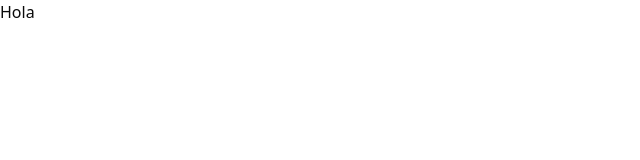
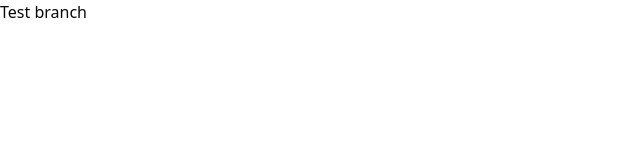
Before and after one commit to FedericoHerreraa/ng-fumigaciones, a Next.js app: page / in a window 1280 px wide. Shown: the top 160 px of the page, without its empty margins (0-640 px from the left). Built offline with nearby package versions, Linux system fonts and the light colour scheme.

Commit message:
starting test branch

```diff
--- a/app/page.tsx
+++ b/app/page.tsx
@@ -2,7 +2,7 @@
 export default function Home() {
   return (
     <div>
-      <h1>Hola</h1>
+      <h1>Test branch</h1>
     </div>
   );
 }
```
